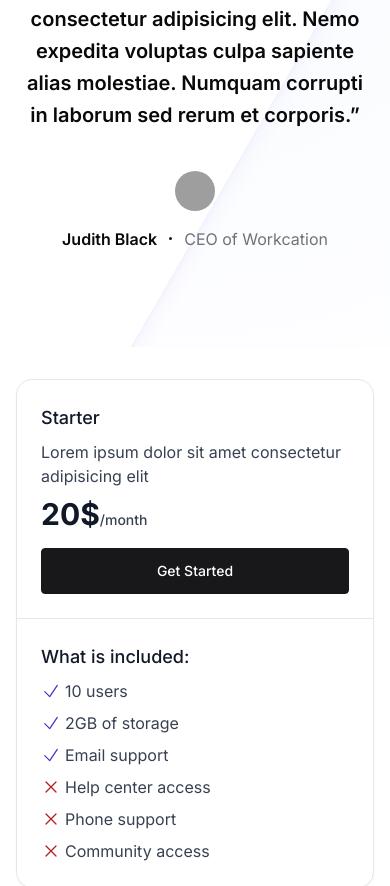
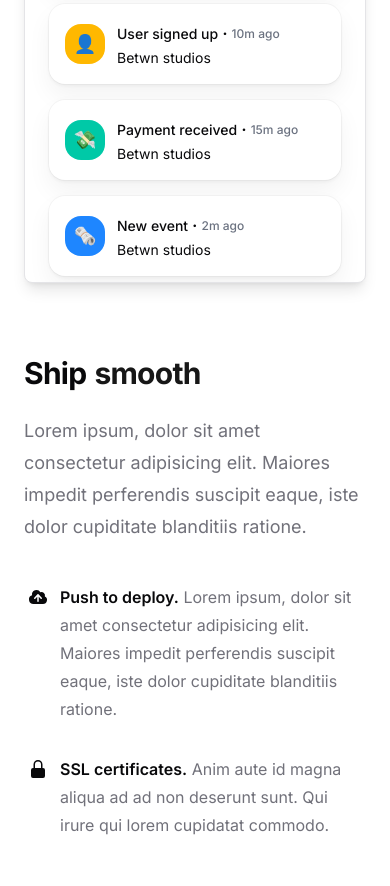
Before and after one commit to PiyushG-dev/betwnstudios, a Next.js app: page / in a window 390 px wide. Shown: the part 3320-4206 px from the top of the page. Built offline with nearby package versions, Linux system fonts and the light colour scheme; grey boxes are pictures that could not be loaded.

Commit message:
workflow section and animatedList comp  added

```diff
--- a/app/page.js
+++ b/app/page.js
@@ -1,4 +1,5 @@
 import Blog from "@/components/Blog";
+import Workflow from "@/components/Workflow";
 import { Dashboard } from "@/components/Dashboard";
 import Features from "@/components/Features";
 import Footer from "@/components/Footer";
@@ -19,6 +20,7 @@ export default function Home() {
       </div>
       <LogoClouds />
       <Features />
+      <Workflow />
       <Testimonial />
       <Pricing />
       <Newsletter />
--- /dev/null
+++ b/components/AnimatedListDemo.jsx
@@ -0,0 +1,87 @@
+"use client";
+
+import { cn } from "@/lib/utils";
+import { AnimatedList } from "@/components/animation/animated-list";
+
+let notifications = [
+  {
+    name: "Payment received",
+    description: "Betwn studios",
+    time: "15m ago",
+
+    icon: "💸",
+    color: "#00C9A7",
+  },
+  {
+    name: "User signed up",
+    description: "Betwn studios",
+    time: "10m ago",
+    icon: "👤",
+    color: "#FFB800",
+  },
+  {
+    name: "New message",
+    description: "Betwn studios",
+    time: "5m ago",
+    icon: "💬",
+    color: "#FF3D71",
+  },
+  {
+    name: "New event",
+    description: "Betwn studios",
+    time: "2m ago",
+    icon: "🗞️",
+    color: "#1E86FF",
+  },
+];
+
+notifications = Array.from({ length: 10 }, () => notifications).flat();
+
+const Notification = ({ name, description, icon, color, time }) => {
+  return (
+    <figure
+      className={cn(
+        "relative mx-auto min-h-fit w-full max-w-[400px] transform cursor-pointer overflow-hidden rounded-2xl p-4",
+        // animation styles
+        "transition-all duration-200 ease-in-out hover:scale-[103%]",
+        // light styles
+        "bg-white [box-shadow:0_0_0_1px_rgba(0,0,0,.03),0_2px_4px_rgba(0,0,0,.05),0_12px_24px_rgba(0,0,0,.05)]",
+        // dark styles
+        "transform-gpu dark:bg-transparent dark:backdrop-blur-md dark:[border:1px_solid_rgba(255,255,255,.1)] dark:[box-shadow:0_-20px_80px_-20px_#ffffff1f_inset]"
+      )}
+    >
+      <div className="flex flex-row items-center gap-3">
+        <div
+          className="flex h-10 w-10 items-center justify-center rounded-2xl"
+          style={{
+            backgroundColor: color,
+          }}
+        >
+          <span className="text-lg">{icon}</span>
+        </div>
+        <div className="flex flex-col overflow-hidden">
+          <figcaption className="flex flex-row items-center whitespace-pre text-lg font-medium dark:text-white ">
+            <span className="text-sm sm:text-lg">{name}</span>
+            <span className="mx-1">·</span>
+            <span className="text-xs text-gray-500">{time}</span>
+          </figcaption>
+          <p className="text-sm font-normal dark:text-white/60">
+            {description}
+          </p>
+        </div>
+      </div>
+    </figure>
+  );
+};
+
+export function AnimatedListDemo() {
+  return (
+    <div className="relative flex max-h-[400px] min-h-[400px] w-full max-w-[32rem] flex-col overflow-hidden rounded-lg border bg-background p-6 shadow-lg">
+      <AnimatedList>
+        {notifications.map((item, idx) => (
+          <Notification {...item} key={idx} />
+        ))}
+      </AnimatedList>
+    </div>
+  );
+}
--- /dev/null
+++ b/components/Workflow.jsx
@@ -0,0 +1,66 @@
+import React from "react";
+import {
+  CloudArrowUpIcon,
+  LockClosedIcon,
+  ServerIcon,
+} from "@heroicons/react/20/solid";
+import { FlipWords } from "./animation/flip-words";
+import { AnimatedListDemo } from "./AnimatedListDemo";
+const features = [
+  {
+    name: "Push to deploy.",
+    description:
+      "Lorem ipsum, dolor sit amet consectetur adipisicing elit. Maiores impedit perferendis suscipit eaque, iste dolor cupiditate blanditiis ratione.",
+    icon: CloudArrowUpIcon,
+  },
+  {
+    name: "SSL certificates.",
+    description:
+      "Anim aute id magna aliqua ad ad non deserunt sunt. Qui irure qui lorem cupidatat commodo.",
+    icon: LockClosedIcon,
+  },
+];
+const words = ["fast", "smooth", "easy"];
+
+const Workflow = () => {
+  return (
+    <div className="overflow-hidden bg-white py-24 sm:py-32">
+      <div className="mx-auto max-w-7xl px-6 lg:px-8">
+        <div className="mx-auto grid max-w-2xl grid-cols-1 gap-x-8 gap-y-16 sm:gap-y-20 lg:mx-0 lg:max-w-none lg:grid-cols-2">
+          <AnimatedListDemo />
+          <div className="lg:pr-8 lg:pt-4">
+            <div className="lg:max-w-lg">
+              <div className="mt-2 text-3xl font-bold tracking-tight sm:text-4xl">
+                Ship
+                <span>
+                  <FlipWords words={words} />
+                </span>
+              </div>
+              <p className="mt-6 text-lg leading-8 text-muted-foreground">
+                Lorem ipsum, dolor sit amet consectetur adipisicing elit.
+                Maiores impedit perferendis suscipit eaque, iste dolor
+                cupiditate blanditiis ratione.
+              </p>
+              <dl className="mt-10 max-w-xl space-y-8 text-base leading-7 text-muted-foreground lg:max-w-none">
+                {features.map((feature) => (
+                  <div key={feature.name} className="relative pl-9">
+                    <dt className="inline font-semibold text-foreground">
+                      <feature.icon
+                        className="absolute left-1 top-1 h-5 w-5 text-foreground"
+                        aria-hidden="true"
+                      />
+                      {feature.name}
+                    </dt>{" "}
+                    <dd className="inline">{feature.description}</dd>
+                  </div>
+                ))}
+              </dl>
+            </div>
+          </div>
+        </div>
+      </div>
+    </div>
+  );
+};
+
+export default Workflow;
--- /dev/null
+++ b/components/animation/animated-list.jsx
@@ -0,0 +1,51 @@
+"use client";
+
+import { AnimatePresence, motion } from "framer-motion";
+import React, { useEffect, useMemo, useState } from "react";
+
+export const AnimatedList = React.memo(
+  ({ className, children, delay = 1000 }) => {
+    const [index, setIndex] = useState(0);
+    const childrenArray = React.Children.toArray(children);
+
+    useEffect(() => {
+      const interval = setInterval(() => {
+        setIndex((prevIndex) => (prevIndex + 1) % childrenArray.length);
+      }, delay);
+
+      return () => clearInterval(interval);
+    }, [childrenArray.length, delay]);
+
+    const itemsToShow = useMemo(
+      () => childrenArray.slice(0, index + 1).reverse(),
+      [index, childrenArray]
+    );
+
+    return (
+      <div className={`flex flex-col items-center gap-4 ${className}`}>
+        <AnimatePresence>
+          {itemsToShow.map((item) => (
+            <AnimatedListItem key={item.key}>{item}</AnimatedListItem>
+          ))}
+        </AnimatePresence>
+      </div>
+    );
+  }
+);
+
+AnimatedList.displayName = "AnimatedList";
+
+export function AnimatedListItem({ children }) {
+  const animations = {
+    initial: { scale: 0, opacity: 0 },
+    animate: { scale: 1, opacity: 1, originY: 0 },
+    exit: { scale: 0, opacity: 0 },
+    transition: { type: "spring", stiffness: 350, damping: 40 },
+  };
+
+  return (
+    <motion.div {...animations} layout className="mx-auto w-full">
+      {children}
+    </motion.div>
+  );
+}
```
